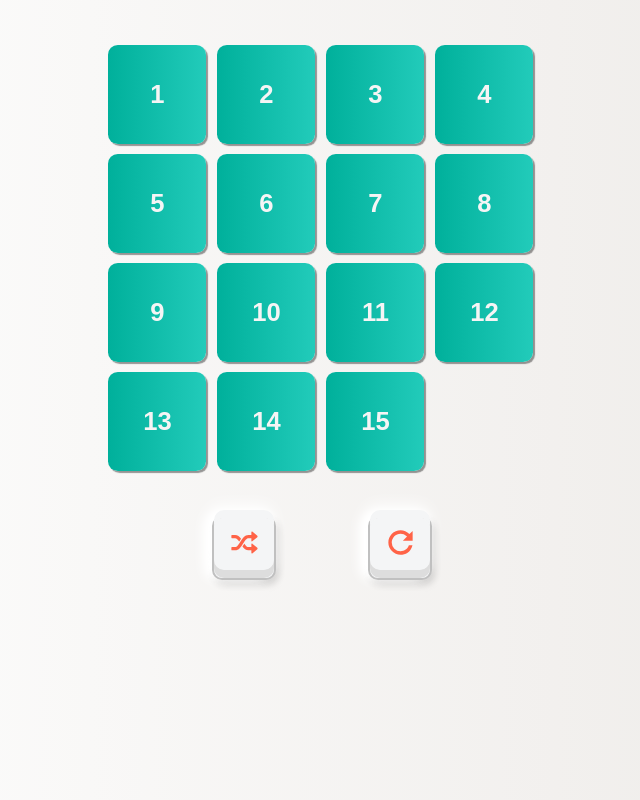
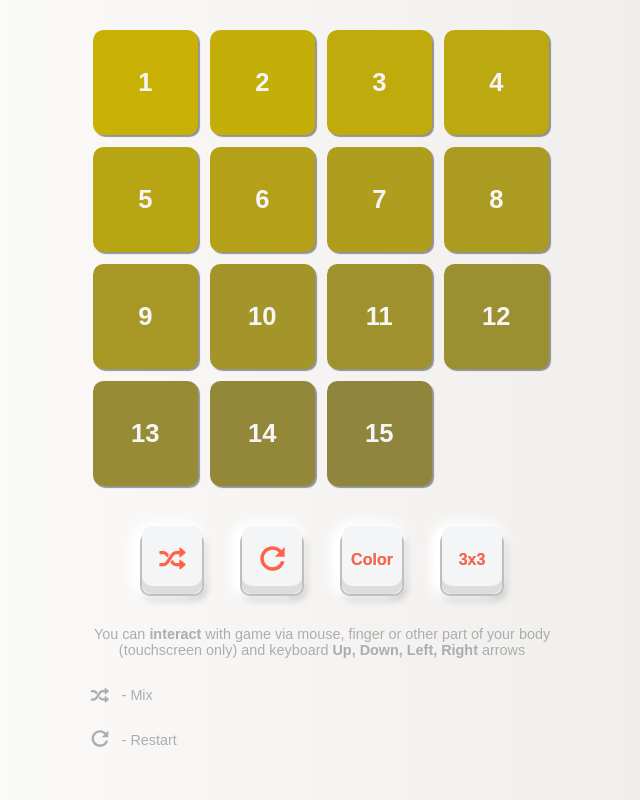
Before and after one commit to DamianDream/puzzle, a website: page src/index.pug in a window 1280 px wide. Shown: the whole page, without its empty margins (318-958 px from the left). Drawn offline with nearby package versions, Linux system fonts and the light colour scheme; files that its build step writes are made by us from their sources.

Commit message:
game v1.2 modification

```diff
--- /dev/null
+++ b/docs/js/modules/createPuzzleNodes.js
@@ -0,0 +1 @@
+function createPuzzleNodes(t,n){for(let e=1;e<=t;e++){const a=document.createElement("button");a.classList.add("item"),a.dataset.matrixId=e;const o=document.createElement("span");o.classList.add("itemVal"),o.textContent=e,a.append(o),n.append(a)}const e=Array.from(document.querySelectorAll(".item"));e[e.length-1].style.display="none"}export{createPuzzleNodes};
--- a/docs/js/modules/getMatrix.js
+++ b/docs/js/modules/getMatrix.js
@@ -1 +1 @@
-function getMatrix(e,o){let t=0;const r=[];for(;t<=o-1;)r.push([]),t++;let l=0,n=0;for(let t=0;t<e.length;t++)n>=o&&(l++,n=0),r[l][n]=e[t],n++;return console.table(r),r}export{getMatrix};
+function getMatrix(e){const t=Array.from(document.querySelectorAll(".item"));var r=t.map(t=>Number(t.dataset.matrixId));let o=0;const a=[];for(;o<=e-1;)a.push([]),o++;let l=0,n=0;for(let t=0;t<r.length;t++)n>=e&&(l++,n=0),a[l][n]=r[t],n++;return a}export{getMatrix};
--- /dev/null
+++ b/docs/js/modules/removeElementsFromDom.js
@@ -0,0 +1 @@
+function removeElementsFromDom(e){e.forEach(e=>{e.remove()})}export{removeElementsFromDom};
--- a/docs/js/modules/setPositionItems.js
+++ b/docs/js/modules/setPositionItems.js
@@ -1 +1 @@
-function setPositionItems(s,o){for(let e=0;e<s.length;e++)for(let t=0;t<s[e].length;t++)setNodeStyles(o[s[e][t]-1],t,e)}function setNodeStyles(t,e,s){t.style.transform=`translate3D(${100*e}%, ${100*s}%, 0)`}export{setPositionItems,setNodeStyles};
+function setPositionItems(o){var s=Array.from(document.querySelectorAll(".item"));for(let e=0;e<o.length;e++)for(let t=0;t<o[e].length;t++)setNodeStyles(s[o[e][t]-1],t,e)}function setNodeStyles(t,e,o){t.style.transform=`translate3D(${100*e}%, ${100*o}%, 0)`}export{setPositionItems,setNodeStyles};
--- /dev/null
+++ b/docs/js/modules/setPuzzleColor.js
@@ -0,0 +1 @@
+function getRandomIntInclusive(t,o){return t=Math.ceil(t),o=Math.floor(o),Math.floor(Math.random()*(o-t+1)+t)}function setPuzzleColor(){const o=getRandomIntInclusive(0,360),t=Array.from(document.querySelectorAll(".itemVal")),e=Math.trunc(70/t.length);let l=96;t.forEach(t=>{t.style.backgroundColor=`hsla(${o}, ${l}%, 40%)`,l-=Math.floor(e)})}export{getRandomIntInclusive,setPuzzleColor};
--- /dev/null
+++ b/docs/js/modules/setPuzzlesSize.js
@@ -0,0 +1 @@
+function setPuzzlesSize(e){if(e){const t=Array.from(document.querySelectorAll(".item")),i=e?"33.3%":"25%";t.forEach(e=>{e.style.width=i,e.style.height=i})}}export{setPuzzlesSize};
--- /dev/null
+++ b/docs/js/modules/swap.js
@@ -0,0 +1 @@
+function swap(x,y,a){var p=a[x.y][x.x];a[x.y][x.x]=a[y.y][y.x],a[y.y][y.x]=p}export{swap};
--- a/src/css/index.styl
+++ b/src/css/index.styl
@@ -11,10 +11,9 @@ body
   background: -webkit-linear-gradient(to right, #FFFFFF, #ECE9E6)
   background: linear-gradient(to right, #FFFFFF, #ECE9E6)
 
-
 .game
   max-width: 500px
-  padding: 2rem
+  padding: 1rem
   margin: 0 auto
   text-align: center
   user-select: none
@@ -59,66 +58,84 @@ body
       color: whitesmoke
       font-size: 1.6rem
       font-weight: bold
-      background: #00b09b
-      background: linear-gradient(to right, #00b09b, #22cbba)
+      background-color: tomato
 
       &:hover
         width: 92%
         height: 92%
 
-
   &Won
     .item
       filter: brightness(120%)
 
-.control-container
-  width: 100%
-  display: flex
-  justify-content: space-evenly
-  padding: 1rem
+.button
+  font-size: 14px
+  padding: 0
+  width: 4rem
+  height: 4rem
+  border: 2px solid #c0c0c0
+  outline: none
+  background-color: #f4f5f6
+  border-radius: 10px
+  box-shadow:  -3px -10px 17px #ffffff, -3px -5px 7px #ffffff, -8px 0px 12px #ffffff, 2px 4px 8px rgba(0,0,0,0.2)
+  transition: .13s ease-in-out
+  cursor: pointer
 
-  .button
-    font-size: 14px
-    padding: 0
-    width: 4rem
-    height: 4rem
-    border: 2px solid #c0c0c0
-    outline: none
-    background-color: #f4f5f6
+  &:active
+    box-shadow: none
+    .buttonContent
+      box-shadow: none
+    .buttonText
+      transform: translate3d(0px, 0px, 0px)
+
+  &Content
+    position: relative
+    display: grid
+    place-content: center
+    width: 100%
+    height: 100%
+    box-shadow: inset 0px -8px 0px #dddddd, 0px -8px 0px #f4f5f6
     border-radius: 10px
-    box-shadow:  -3px -10px 17px #ffffff, -3px -5px 7px #ffffff, -8px 0px 12px #ffffff, 2px 4px 8px rgba(0,0,0,0.2)
-    transition: .13s ease-in-out
-    cursor: pointer
+    transition: .12s ease-in-out
+    z-index: 1
 
-    &:active
-      box-shadow: none
-      .buttonContent
-        box-shadow: none
-      .buttonText
-        transform: translate3d(0px, 0px, 0px)
+  &Text
+    transform:translate3d(0px, -4px, 0px)
+    font-size: 1rem
+    font-weight: bold
+    background-color: #888888
+    color: tomato
+    text-shadow: 1px 1px 2px rgba(255,255,255,0.4)
+    -webkit-background-clip: text
+    -moz-background-clip: text
+    background-clip: text
+    transition: all .12s ease-in-out
 
-    &Content
-      position: relative
-      display: grid
-      place-content: center
-      width: 100%
-      height: 100%
-      box-shadow: inset 0px -8px 0px #dddddd, 0px -8px 0px #f4f5f6
-      border-radius: 10px
-      transition: .12s ease-in-out
-      z-index: 1
+    &:hover
+      color: #ff3a15
+
+.utils
+  display: grid
+
+  &Controls
+    width: 100%
+    display: flex
+    justify-content: space-evenly
+    padding: 1rem
+
+  &Description
+    display: flex
+    flex-direction column
 
     &Text
-      transform:translate3d(0px, -4px, 0px)
-      font-size: 1rem
-      font-weight: bold
-      background-color: #888888
-      color: tomato
-      text-shadow: 1px 1px 2px rgba(255,255,255,0.4)
-      -webkit-background-clip: text
-      -moz-background-clip: text
-      background-clip: text
-      transition: all .12s ease-in-out
+      color: #adadad
+      font: .9rem Arial, sans-serif
 
-      &:hover
-        color: #ff3a15
+    &Note
+      display: flex
+      align-items: center
+      gap: .6rem
+
+// Utility class
+.border
+  border: 1px solid red
--- a/src/index.pug
+++ b/src/index.pug
@@ -15,21 +15,42 @@ html(lang="ru")
             .game-switch
 
             .puzzle
-                each item in arr
-                    button.item(data-matrix-id=item)
-                            span.itemVal= item
+                 // each item in arr
+                 //     button.item(data-matrix-id=item)
+                 //             span.itemVal= item
 
-            .control-container
-                button.button#shuffle
-                    .buttonContent
-                        span.buttonText
-                            <svg fill="tomato" width="35px" height="35px" viewBox="-4 0 32 32" version="1.1" xmlns="http://www.w3.org/2000/svg">
+            .utils
+                .utilsControls
+                    button.button#shuffle
+                        .buttonContent
+                            span.buttonText
+                                <svg fill="tomato" width="35px" height="35px" viewBox="-4 0 32 32" version="1.1" xmlns="http://www.w3.org/2000/svg">
+                                <path d="M0 20.688v2c0 0.281 0.219 0.5 0.5 0.5h2.875c1.688 0 3.094-0.781 4.25-1.969 1.188-1.188 2.156-2.781 3.125-4.313 0.781-1.25 1.563-2.438 2.375-3.344 0.781-0.938 1.563-1.5 2.5-1.5h2.656v2.281c0 0.719 0.5 0.844 1.094 0.375l4.344-3.625c0.375-0.313 0.375-0.906 0-1.219l-4.344-3.594c-0.594-0.5-1.094-0.375-1.094 0.375v2.406h-2.656c-1.719 0-3.063 0.75-4.25 1.969-1.156 1.188-2.219 2.781-3.156 4.281-0.813 1.281-1.563 2.5-2.375 3.406-0.781 0.906-1.563 1.469-2.469 1.469h-2.875c-0.281 0-0.5 0.219-0.5 0.5zM0 9.531v2c0 0.281 0.219 0.5 0.5 0.5h2.875c1.406 0 2.531 1.375 3.75 3.156 0.031-0.094 0.063-0.156 0.094-0.219 0.031-0.031 0.125-0.094 0.156-0.156 0.469-0.781 1-1.531 1.5-2.344-0.75-0.969-1.469-1.844-2.406-2.438-0.906-0.625-1.906-0.969-3.094-0.969h-2.875c-0.344 0-0.5 0.156-0.5 0.469zM18.281 20.125h-2.656c-1.375 0-2.563-1.344-3.75-3.094-0.063 0.094-0.094 0.156-0.125 0.219-0.063 0.063-0.094 0.125-0.156 0.219-0.219 0.375-0.5 0.781-0.719 1.156-0.25 0.344-0.5 0.75-0.719 1.094 0.719 0.969 1.469 1.813 2.375 2.406 0.875 0.625 1.906 1.031 3.094 1.031h2.656v2.188c0 0.719 0.5 0.875 1.094 0.375l4.344-3.656c0.375-0.313 0.375-0.875 0-1.188l-4.344-3.594c-0.594-0.469-1.094-0.375-1.094 0.375v2.469z"></path>
+                                </svg>
+
+                    button.button#reset
+                        .buttonContent
+                            span.buttonText
+                                <svg fill="tomato" width="35px" height="35px" viewBox="0 0 32 32" xmlns="http://www.w3.org/2000/svg"><path d="M27.1 14.313V5.396L24.158 8.34c-2.33-2.325-5.033-3.503-8.11-3.503C9.902 4.837 4.901 9.847 4.899 16c.001 6.152 5.003 11.158 11.15 11.16 4.276 0 9.369-2.227 10.836-8.478l.028-.122h-3.23l-.022.068c-1.078 3.242-4.138 5.421-7.613 5.421a8 8 0 0 1-5.691-2.359A7.993 7.993 0 0 1 8 16.001c0-4.438 3.611-8.049 8.05-8.049 2.069 0 3.638.58 5.924 2.573l-3.792 3.789H27.1z"/></svg>
+
+                    button.button#color
+                        .buttonContent
+                            span.buttonText Color
+
+                    button.button#small
+                        .buttonContent
+                            span.buttonText 3x3
+
+                .utilsDescription
+                    p.utilsDescriptionText You can <strong>interact</strong> with game via mouse, finger or other part of your body (touchscreen only) and keyboard <strong>Up, Down, Left, Right</strong> arrows
+                    span.utilsDescriptionNote
+                        span
+                            <svg fill="#adadad" width="24px" height="24px" viewBox="-4 -3 32 32" version="1.1" xmlns="http://www.w3.org/2000/svg">
                             <path d="M0 20.688v2c0 0.281 0.219 0.5 0.5 0.5h2.875c1.688 0 3.094-0.781 4.25-1.969 1.188-1.188 2.156-2.781 3.125-4.313 0.781-1.25 1.563-2.438 2.375-3.344 0.781-0.938 1.563-1.5 2.5-1.5h2.656v2.281c0 0.719 0.5 0.844 1.094 0.375l4.344-3.625c0.375-0.313 0.375-0.906 0-1.219l-4.344-3.594c-0.594-0.5-1.094-0.375-1.094 0.375v2.406h-2.656c-1.719 0-3.063 0.75-4.25 1.969-1.156 1.188-2.219 2.781-3.156 4.281-0.813 1.281-1.563 2.5-2.375 3.406-0.781 0.906-1.563 1.469-2.469 1.469h-2.875c-0.281 0-0.5 0.219-0.5 0.5zM0 9.531v2c0 0.281 0.219 0.5 0.5 0.5h2.875c1.406 0 2.531 1.375 3.75 3.156 0.031-0.094 0.063-0.156 0.094-0.219 0.031-0.031 0.125-0.094 0.156-0.156 0.469-0.781 1-1.531 1.5-2.344-0.75-0.969-1.469-1.844-2.406-2.438-0.906-0.625-1.906-0.969-3.094-0.969h-2.875c-0.344 0-0.5 0.156-0.5 0.469zM18.281 20.125h-2.656c-1.375 0-2.563-1.344-3.75-3.094-0.063 0.094-0.094 0.156-0.125 0.219-0.063 0.063-0.094 0.125-0.156 0.219-0.219 0.375-0.5 0.781-0.719 1.156-0.25 0.344-0.5 0.75-0.719 1.094 0.719 0.969 1.469 1.813 2.375 2.406 0.875 0.625 1.906 1.031 3.094 1.031h2.656v2.188c0 0.719 0.5 0.875 1.094 0.375l4.344-3.656c0.375-0.313 0.375-0.875 0-1.188l-4.344-3.594c-0.594-0.469-1.094-0.375-1.094 0.375v2.469z"></path>
                             </svg>
-
-                button.button#reset
-                    .buttonContent
-                        span.buttonText
-                            <svg fill="tomato" width="35px" height="35px" viewBox="0 0 32 32" xmlns="http://www.w3.org/2000/svg"><path d="M27.1 14.313V5.396L24.158 8.34c-2.33-2.325-5.033-3.503-8.11-3.503C9.902 4.837 4.901 9.847 4.899 16c.001 6.152 5.003 11.158 11.15 11.16 4.276 0 9.369-2.227 10.836-8.478l.028-.122h-3.23l-.022.068c-1.078 3.242-4.138 5.421-7.613 5.421a8 8 0 0 1-5.691-2.359A7.993 7.993 0 0 1 8 16.001c0-4.438 3.611-8.049 8.05-8.049 2.069 0 3.638.58 5.924 2.573l-3.792 3.789H27.1z"/></svg>
+                        p.utilsDescriptionText - Mix
+                    span.utilsDescriptionNote
+                        span <svg fill="#adadad" width="24px" height="24px" viewBox="0 -2 32 32" xmlns="http://www.w3.org/2000/svg"><path d="M27.1 14.313V5.396L24.158 8.34c-2.33-2.325-5.033-3.503-8.11-3.503C9.902 4.837 4.901 9.847 4.899 16c.001 6.152 5.003 11.158 11.15 11.16 4.276 0 9.369-2.227 10.836-8.478l.028-.122h-3.23l-.022.068c-1.078 3.242-4.138 5.421-7.613 5.421a8 8 0 0 1-5.691-2.359A7.993 7.993 0 0 1 8 16.001c0-4.438 3.611-8.049 8.05-8.049 2.069 0 3.638.58 5.924 2.573l-3.792 3.789H27.1z"/></svg>
+                        p.utilsDescriptionText - Restart
 
         script(src="/js/index.js" type="module")
--- a/src/js/index.js
+++ b/src/js/index.js
@@ -3,37 +3,56 @@ import { findCoordinatesByNumber } from './modules/findCoordinatesByNumber.js'
 import { isValidForSwap } from './modules/isValidForSwap.js'
 import { isWon } from './modules/isWon.js'
 import { addWonClass } from './modules/addWonClass.js'
-import  { setPositionItems } from './modules/setPositionItems.js'
+import { setPositionItems } from './modules/setPositionItems.js'
+import { createPuzzleNodes } from './modules/createPuzzleNodes.js'
+import { removeElementsFromDom } from './modules/removeElementsFromDom.js'
+import { swap } from './modules/swap.js'
+import { setPuzzleColor } from './modules/setPuzzleColor.js'
+import { setPuzzlesSize } from './modules/setPuzzlesSize.js'
 
 // Nodes
 const gameNode = document.querySelector('.game')
 const containerNode = document.querySelector('.puzzle')
-const itemNodes = Array.from(containerNode.querySelectorAll('.item'))
-const resetBtn = document.getElementById('reset')
-const shuffleBtn = document.getElementById('shuffle')
 
-// Variables
-const GAME_CANVAS_SIZE = itemNodes.length
-const countItems = GAME_CANVAS_SIZE
-const blankNumber = GAME_CANVAS_SIZE
-let matrixSize = 4
+let isGameSmall = false
+let matrixSize = null
+let puzzleSize = null
+let matrix = null
 
-// Hide last elementNode
-itemNodes[countItems -1].style.display = 'none'
+puzzleGameInit(16)
 
-// POSITION
-let matrix = getMatrix(
-    itemNodes.map(item => Number(item.dataset.matrixId)),
-    matrixSize
-)
+function puzzleGameInit(size) {
+    if(size < 16) isGameSmall = true
 
-setPositionItems(matrix, itemNodes)
+    if(!isGameSmall) {
+        matrixSize = 4
+        puzzleSize = 16
+    } else {
+        matrixSize = 3
+        puzzleSize = 9
+    }
+
+    createPuzzleNodes(puzzleSize, containerNode)
+    matrix = getMatrix(matrixSize)
+    setPositionItems(matrix)
+    setPuzzlesSize(isGameSmall)
+    setPuzzleColor()
+}
+
+
+function removePuzzleItems(){
+    const itemNodes = Array.from(document.querySelectorAll('.item'))
+    removeElementsFromDom(itemNodes)
+}
 
 // SHUFFLE BTN
-const  maxShuffleCount = 100
 let timer;
 let shuffled = false
 const shuffledClassName = 'gameShuffle'
+const maxShuffleCount = 20
+const shuffleSpeed = 120
+
+const shuffleBtn = document.getElementById('shuffle')
 
 shuffleBtn.addEventListener('click', () => {
     let shuffleCount = 0
@@ -43,7 +62,7 @@ shuffleBtn.addEventListener('click', () => {
 
     timer = setInterval(() => {
         randomSwap(matrix)
-        setPositionItems(matrix, itemNodes)
+        setPositionItems(matrix)
 
         gameNode.classList.add(shuffledClassName)
         shuffled = true
@@ -55,20 +74,33 @@ shuffleBtn.addEventListener('click', () => {
             gameNode.classList.remove(shuffledClassName)
             shuffled = false
         }
-    }, 60)
+    }, shuffleSpeed)
 })
 
 // RESET BTN
+const resetBtn = document.getElementById('reset')
 resetBtn.addEventListener('click', () => {
-    const sortArr = getMatrix(matrix.flat().sort((a,b) => a -b), matrixSize)
-    matrix = [...sortArr]
-    setPositionItems(matrix, itemNodes)
+    matrix = getMatrix(matrixSize)
+    setPositionItems(matrix)
+})
+
+// SMALL
+const sizeBtn = document.getElementById('small')
+sizeBtn.addEventListener('click', () => {
+    removePuzzleItems()
+    puzzleGameInit(9)
+})
+
+// COLOR
+const colorBtn = document.getElementById('color')
+colorBtn.addEventListener('click', () => {
+    setPuzzleColor()
 })
 
 // Create array with exception coordinates
 let blokedCoords = null
 function randomSwap(matrix) {
-    const blankCoords = findCoordinatesByNumber(blankNumber, matrix)
+    const blankCoords = findCoordinatesByNumber(puzzleSize, matrix)
     const validCoords = findValidCoords(blankCoords, matrix, blokedCoords)
     const swapCoords = validCoords[Math.floor(Math.random() * validCoords.length)]
     swap(blankCoords, swapCoords, matrix)
@@ -97,24 +129,18 @@ containerNode.addEventListener('click', (e) => {
 
     const buttonNumber = Number(buttonNode.dataset.matrixId)
     const buttonCoords = findCoordinatesByNumber(buttonNumber, matrix)
-    const blankCoords = findCoordinatesByNumber(blankNumber, matrix)
+    const blankCoords = findCoordinatesByNumber(puzzleSize, matrix)
 
     const isValid = isValidForSwap(buttonCoords, blankCoords)
 
     if (isValid) {
-        swap(blankCoords, buttonCoords, matrix)
-        setPositionItems(matrix, itemNodes)
+        swapAndCheck(blankCoords, buttonCoords, matrix)
+        setPositionItems(matrix)
     }
 })
 
-// Change position by keydown
-window.addEventListener('keydown', (e) => {
-    if(shuffled) return
-
-    if(!e.key.includes('Arrow')) {
-        return
-    }
-    const blankCoords = findCoordinatesByNumber(blankNumber, matrix)
+function keydownHandler(e, puzzleSize, matrix) {
+    const blankCoords = findCoordinatesByNumber(puzzleSize, matrix)
     const buttonCoords = {
         x: blankCoords.x,
         y: blankCoords.y
@@ -142,14 +168,22 @@ window.addEventListener('keydown', (e) => {
         return
     }
 
-    swap(blankCoords, buttonCoords, matrix)
-    setPositionItems(matrix, itemNodes)
+    swapAndCheck(blankCoords, buttonCoords, matrix)
+    setPositionItems(matrix)
+}
+
+// Change position by keydown
+window.addEventListener('keydown', (e) => {
+    if(shuffled) return
+
+    if(!e.key.includes('Arrow')) {
+        return
+    }
+    keydownHandler(e, puzzleSize, matrix)
 })
 
-function swap(coords1, coords2, matrix) {
-    const swapNumber = matrix[coords1.y][coords1.x]
-    matrix[coords1.y][coords1.x] = matrix[coords2.y][coords2.x]
-    matrix[coords2.y][coords2.x] = swapNumber
+function swapAndCheck(coords1, coords2, matrix) {
+    swap(coords1, coords2, matrix)
 
     if (isWon(matrix)) {
         addWonClass(containerNode, 'puzzleWon')
--- /dev/null
+++ b/src/js/modules/createPuzzleNodes.js
@@ -0,0 +1,17 @@
+export function createPuzzleNodes(size, parentNode) {
+    for(let i = 1; i <= size; i++) {
+        const puzzleElement = document.createElement('button')
+        puzzleElement.classList.add('item')
+        puzzleElement.dataset.matrixId = i
+
+        const spanElement = document.createElement('span')
+        spanElement.classList.add('itemVal')
+        spanElement.textContent = i
+
+        puzzleElement.append(spanElement)
+        parentNode.append(puzzleElement)
+    }
+
+    const itemNodes = Array.from(document.querySelectorAll('.item'))
+    itemNodes[itemNodes.length -1].style.display = 'none' // Hide last elementNode
+}
--- a/src/js/modules/getMatrix.js
+++ b/src/js/modules/getMatrix.js
@@ -1,4 +1,8 @@
-export function getMatrix(arr, matrixSize) {
+
+export function getMatrix(matrixSize) {
+    const itemNodes = Array.from(document.querySelectorAll('.item'))
+    let arr = itemNodes.map(item => Number(item.dataset.matrixId))
+
     let size = 0
     const matrix = []
 
@@ -18,6 +22,5 @@ export function getMatrix(arr, matrixSize) {
         matrix[y][x] = arr[i]
         x++
     }
-    console.table(matrix)
     return matrix
 }
--- /dev/null
+++ b/src/js/modules/removeElementsFromDom.js
@@ -0,0 +1,5 @@
+export function removeElementsFromDom(elements) {
+    elements.forEach(el => {
+        el.remove()
+    })
+}
--- a/src/js/modules/setPositionItems.js
+++ b/src/js/modules/setPositionItems.js
@@ -1,4 +1,5 @@
-export function setPositionItems(matrix, arr) {
+export function setPositionItems(matrix) {
+    const arr = Array.from(document.querySelectorAll('.item'))
 
     for(let y = 0; y < matrix.length; y++) {
         for(let x = 0; x < matrix[y].length; x++){
--- /dev/null
+++ b/src/js/modules/setPuzzleColor.js
@@ -0,0 +1,18 @@
+export function getRandomIntInclusive(min, max) {
+    min = Math.ceil(min);
+    max = Math.floor(max);
+    return Math.floor(Math.random() * (max - min + 1) + min)
+}
+
+export function setPuzzleColor() {
+    const hue = getRandomIntInclusive(0, 360)
+
+    const itemNodes = Array.from(document.querySelectorAll('.itemVal'))
+    const decrement = Math.trunc(70 / itemNodes.length)
+    let saturation = 96
+
+    itemNodes.forEach(item => {
+        item.style.backgroundColor = `hsla(${hue}, ${saturation}%, 40%)`
+        saturation -= Math.floor(decrement)
+    })
+}
--- /dev/null
+++ b/src/js/modules/setPuzzlesSize.js
@@ -0,0 +1,11 @@
+export function setPuzzlesSize(isGameSmall) {
+    if(!isGameSmall) return
+    const itemNodes = Array.from(document.querySelectorAll('.item'))
+
+    const size = (isGameSmall) ? "33.3%" : "25%"
+
+    itemNodes.forEach(item => {
+        item.style.width = size
+        item.style.height = size
+    })
+}
--- /dev/null
+++ b/src/js/modules/swap.js
@@ -0,0 +1,5 @@
+export function swap(coords1, coords2, matrix) {
+    const swapNumber = matrix[coords1.y][coords1.x]
+    matrix[coords1.y][coords1.x] = matrix[coords2.y][coords2.x]
+    matrix[coords2.y][coords2.x] = swapNumber
+}
```
Also changed, not shown: docs/js/index.js (+1 -1 lines), docs/css/index.css, docs/index.html.
